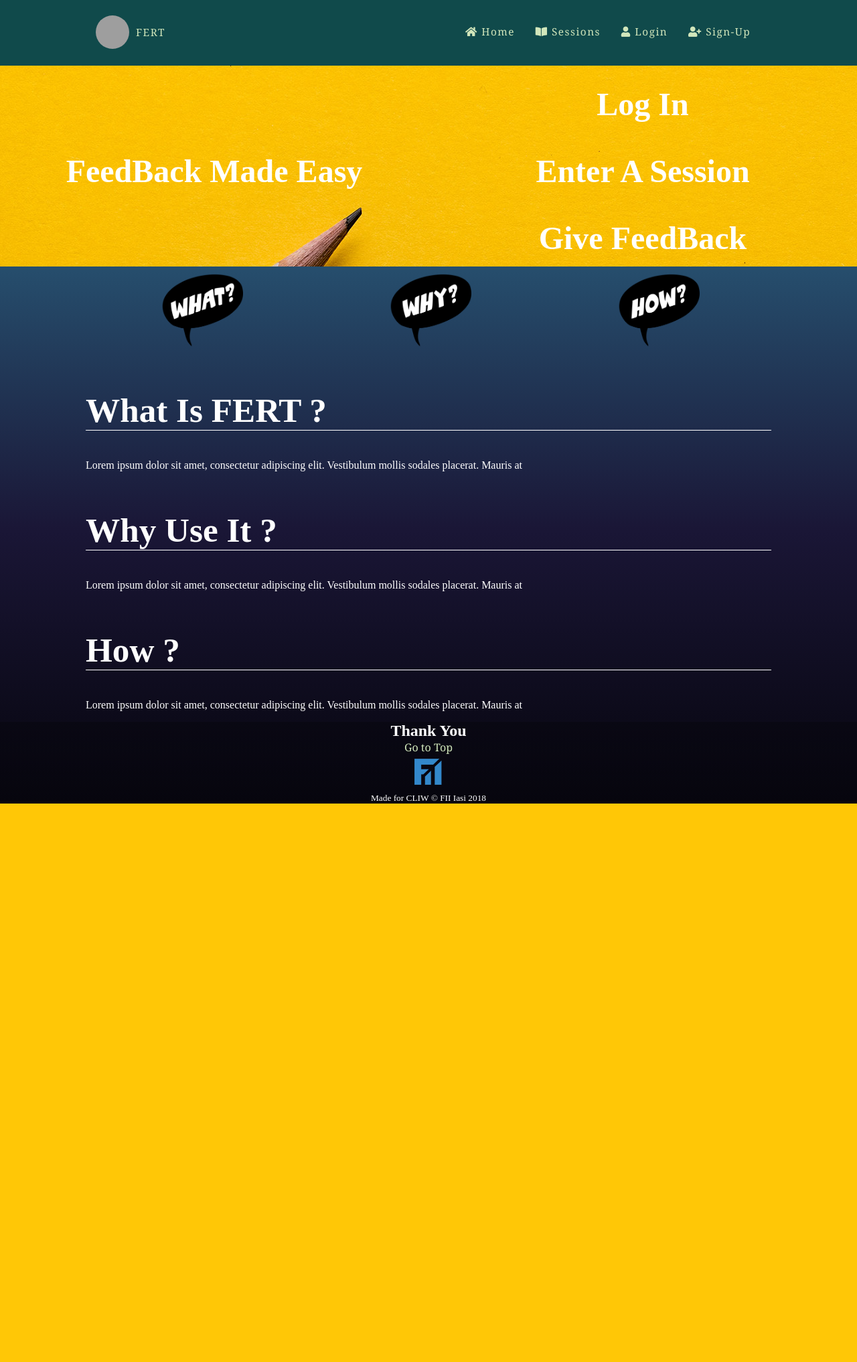
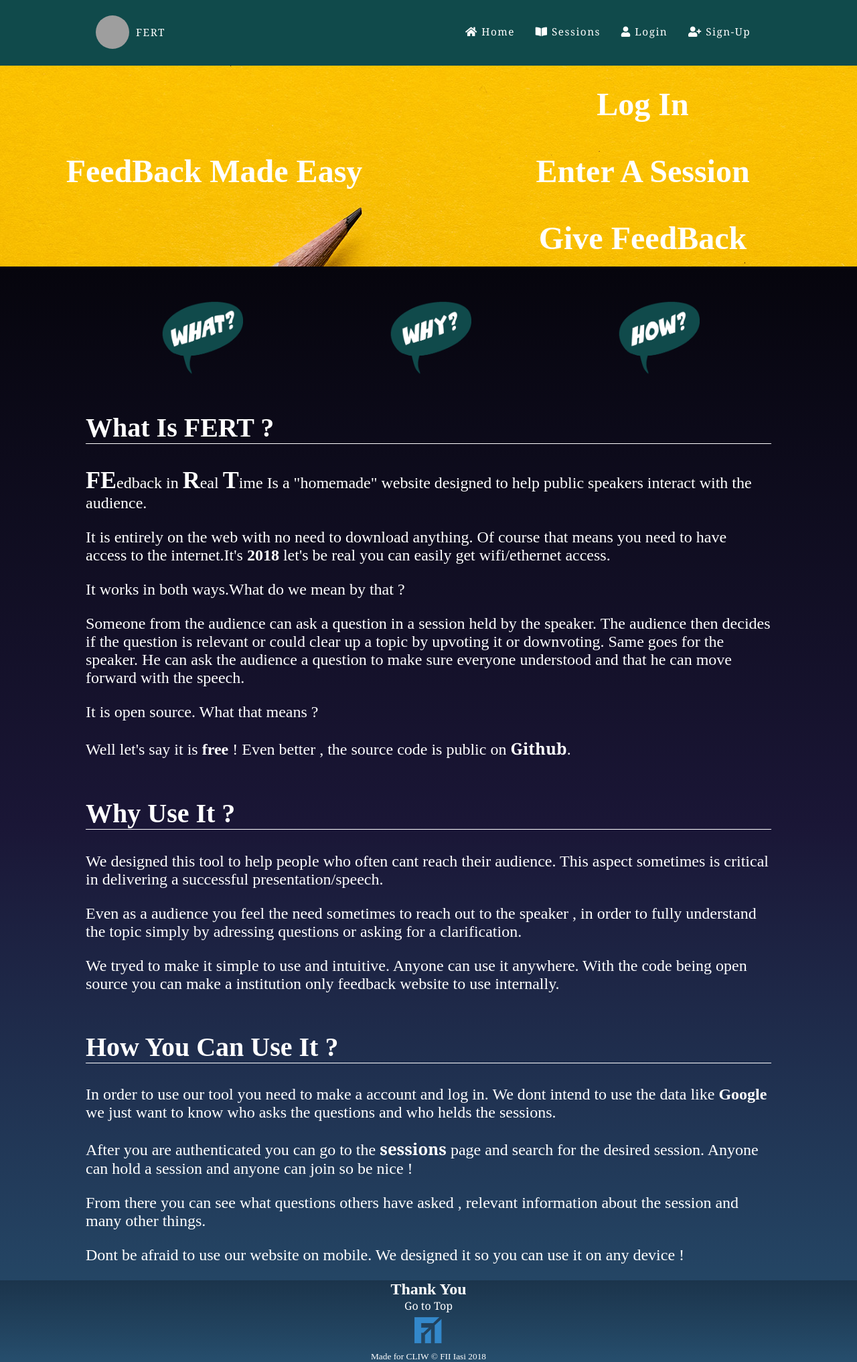
Before and after one commit to cristian1997/CLIW-fert, a PHP site: page / in a window 1280 px wide. Shown: the whole page at 67% size. Before the commit the page ends 1200 px from the top, so only its background shows below. Run offline with PHP 8.4, Linux system fonts and the light colour scheme; some libraries are stand-ins or nearby versions; grey boxes are pictures that could not be loaded.

Commit message:
HomePageContent

```diff
--- a/index.html
+++ b/index.html
@@ -74,17 +74,17 @@
     </div>
     <div class="content__container">
         <div class="cards__container">
-            <div class="card__one">
+            <div class="card__item">
                 <a href="#What">
                     <img src="./misc/images/What.png" alt="What">
                 </a>
             </div>
-            <div class="card__two">
+            <div class="card__item">
                 <a href="#Why">
                     <img src="./misc/images/Why.png" alt="Why">
                 </a>
             </div>
-            <div class="card__three">
+            <div class="card__item">
                 <a href="#How">
                     <img src="./misc/images/How.png" alt="How">
                 </a>
@@ -93,17 +93,65 @@
         <section class="info__container" id="What">
             <h2>What Is FERT ?</h2>
             <p>
-                Lorem ipsum dolor sit amet, consectetur adipiscing elit. Vestibulum mollis sodales placerat. Mauris at
+                <strong style="font-size:1.5em;">FE</strong>edback in <strong style="font-size:1.5em;">R</strong>eal
+                <strong style="font-size:1.5em;">T</strong>ime Is a "homemade" website
+                designed to help public speakers interact with the audience.
+            </p>
+            <p>
+                It is entirely on the web with no need to download anything.
+                Of course that means you need to have access to the internet.It's <strong>2018</strong>
+                let's be real you can easily get wifi/ethernet access.
+            </p>
+            <p>
+                It works in both ways.What do we mean by that ?
+            </p>
+            <p>
+                Someone from the audience can ask a question in a session held by the speaker. The audience then
+                decides if the question is relevant or could clear up a topic by upvoting it or downvoting. Same goes
+                for the speaker. He can ask the audience a question to make sure everyone understood and that he can
+                move forward with the speech.
+            </p>
+            <p>
+                It is open source. What that means ?
+            </p>
+            <p>
+                Well let's say it is <strong>free</strong> ! Even better , the source code is public on <a href="https://github.com/cristian1997/CLIW-fert"><strong
+                        style="font-size:1em;">Github</strong></a>.
+            </p>
         </section>
         <section class="info__container" id="Why">
             <h2>Why Use It ?</h2>
             <p>
-                Lorem ipsum dolor sit amet, consectetur adipiscing elit. Vestibulum mollis sodales placerat. Mauris at
+                We designed this tool to help people who often cant reach their audience. This aspect sometimes is
+                critical in delivering a successful presentation/speech.
+            </p>
+            <p>
+                Even as a audience you feel the need sometimes to reach out to the speaker , in order to fully
+                understand the topic simply by adressing questions or asking for a clarification.
+            </p>
+            <p>
+                We tryed to make it simple to use and intuitive. Anyone can use it anywhere. With the code being open
+                source you can make a institution only feedback website to use internally.
+            </p>
         </section>
         <section class="info__container" id="How">
-            <h2>How ?</h2>
+            <h2>How You Can Use It ?</h2>
             <p>
-                Lorem ipsum dolor sit amet, consectetur adipiscing elit. Vestibulum mollis sodales placerat. Mauris at
+                In order to use our tool you need to make a account and log in. We dont intend to use the data like
+                <strong>Google</strong> we just want to know who asks the questions and who helds the sessions.
+            </p>
+            <p>
+                After you are authenticated you can go to the <a href="#sessions"> <strong style="font-size:1em;">sessions</strong></a>
+                page and search for the
+                desired session. Anyone can hold a session and anyone can join so be nice !
+            </p>
+            <p>
+                From there you can see what questions others have asked , relevant information about the session and
+                many other things.
+            </p>
+            <p>
+                Dont be afraid to use our website on mobile. We designed it so you can use it on any device !
+            </p>
         </section>
         <footer>
             <h2>
--- a/style/style.css
+++ b/style/style.css
@@ -31,7 +31,7 @@ header {
 
 a {
     font-family: Georgia, Cochin, Cambria, Times, Times New Roman, serif;
-    color: #d1e6bb;
+    color: white;
     text-decoration: none;
 }
 
@@ -95,21 +95,30 @@ a {
     margin: auto;
     margin-top: 300px;
     align-items: center;
-    background: linear-gradient(to top, #06050d 0%, #1a1636 51%, #264e6d 100%);
+    background: linear-gradient(to bottom, #06050d 0%, #1a1636 51%, #264e6d 100%);
 }
 
 .cards__container {
     width: 80%;
     display: flex;
-    margin-top: 10px;
+    margin-top: 4vw;
     flex-direction: row;
     justify-content: space-around;
 }
 
-.cards__container img {
+.card__item a {
+    transition: transform 0.2s ease-in;
+    display: block;
+}
+
+.card__item img {
     width: 10vw;
     height: 10vw;
     text-align: center;
+}
+
+.card__item a:hover {
+    transform: scale(1.4);
 }
 
 .info__container {
@@ -119,7 +128,11 @@ a {
 
 .info__container h2 {
     border-bottom: 1px white solid;
-    font-size: 4vw;
+    font-size: 2.5em;
+}
+
+.info__container p {
+    font-size: 1.5em;
 }
 
 footer {
@@ -189,6 +202,11 @@ footer * {
         margin-bottom: 1em;
     }
 
+    .card__item img {
+        width: 15vw;
+        height: 15vw;
+        text-align: center;
+    }
 
     .logo {
         margin: auto;
```
Also changed, not shown: misc/images/How.png, misc/images/What.png, misc/images/Why.png.
